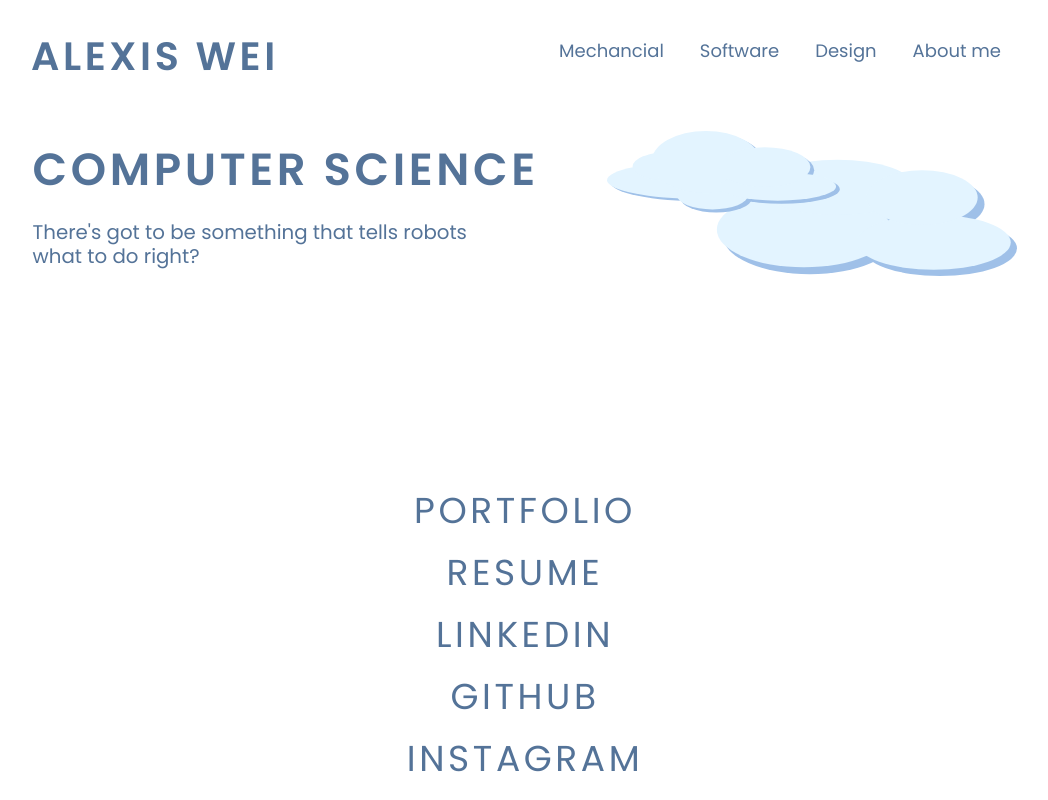
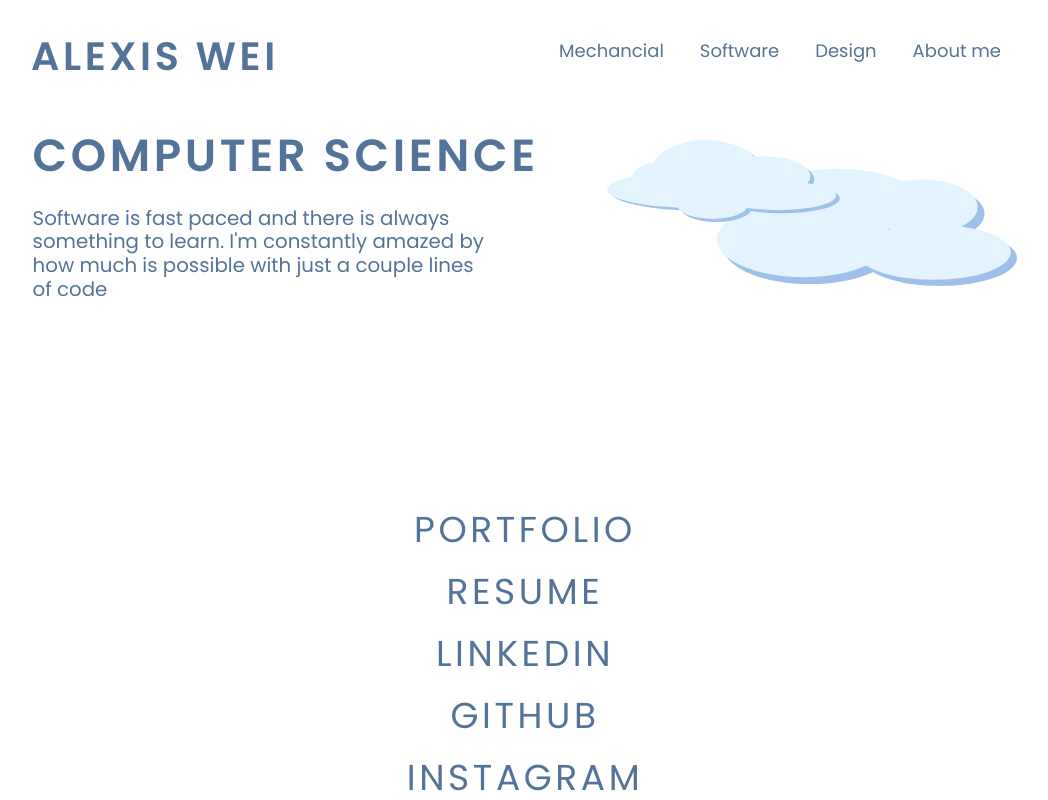
Before and after one commit to alexis-wei/portfolio2020, a Gatsby site in the folder gatsby-front/: page /cs in a window 1280 px wide. Shown: the whole page, without its empty margins (115-1163 px from the left). Built offline with nearby package versions, Linux system fonts and the light colour scheme; Gatsby itself is replaced by a stand-in of ours.

Commit message:
a couple of edits

```diff
--- a/gatsby-front/src/pages/cs.js
+++ b/gatsby-front/src/pages/cs.js
@@ -8,7 +8,7 @@ import Portfolio from "../files/Portfolio-2019.pdf";
 
 
 const myTitle = "COMPUTER SCIENCE"
-const myCaption = "There's got to be something that tells robots what to do right?"
+const myCaption = "Software is fast paced and there is always something to learn. I'm constantly amazed by how much is possible with just a couple lines of code"
 
 class Cs extends React.Component {
     constructor() {
```
Also changed, not shown: gatsby-front/firebase.json, 2 other files.
